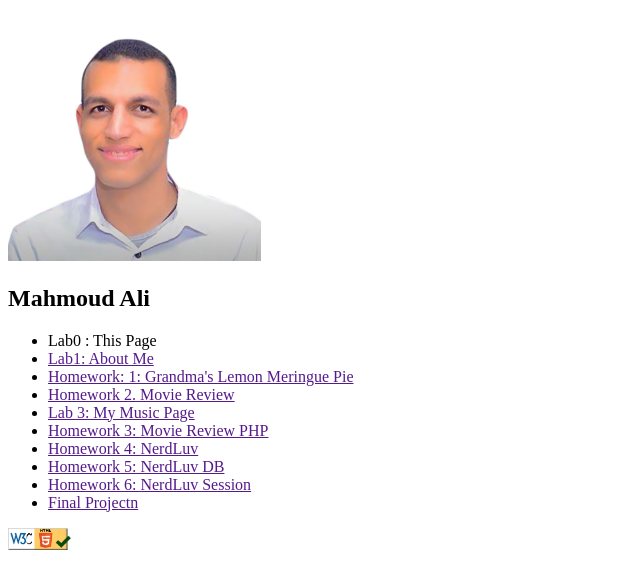
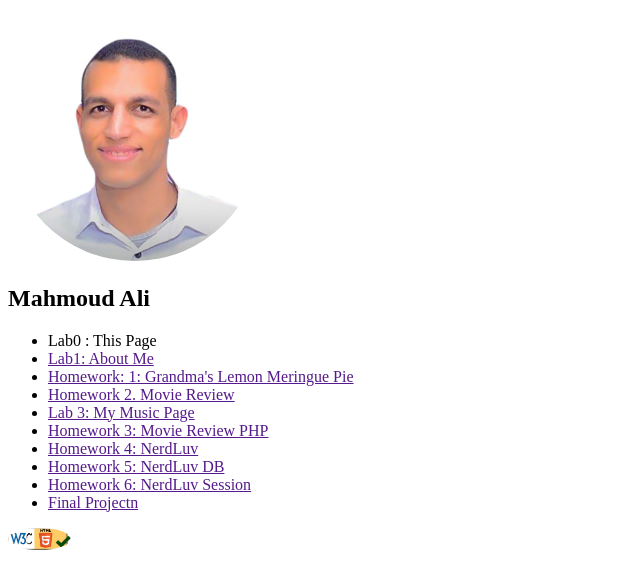
Before and after one commit to mmahmoudothman/Lab1, a plain HTML site: page index.html in a window 1280 px wide. Shown: the whole page, without its empty margins (0-640 px from the left). Drawn offline with Linux system fonts and the light colour scheme.

Commit message:
valiadtion

```diff
--- a/lecture1/index.html
+++ b/index.html
@@ -5,12 +5,18 @@
     <meta charset="UTF-8">
     <meta name="viewport" content="width=device-width, initial-scale=1.0">
     <title>Document</title>
+
+    <style>
+        img {
+            border-radius: 50%;
+        }
+    </style>
 </head>
 
 <body>
     <!--  first add imag -->
 
-    <img src="./profile.jpg" width="20%" height="20%" />
+    <img src="./images/profile.jpg" width="20%" height="20%" />
     <h2> Mahmoud Ali</h2>
     <ul>
         <li>Lab0 : This Page</li>
@@ -26,8 +32,10 @@
     </ul>
 
 
-    <a href="https://validator.w3.org" >
-        <img src="htmlchecker.png" alt="html validator" height="5%" width="5%" />
+
+
+    <a href="https://validator.w3.org/nu/?doc=https://mmahmoudothman.github.io/Lab1/">
+        <img src="./images/htmlchecker.png" alt="html validator" height="5%" width="5%" />
     </a>
 </body>
 
```
Also changed, not shown: images/htmlchecker.png (renamed from lecture1/htmlchecker.png), images/profile.jpg (renamed from lecture1/profile.jpg), 3 other files.
